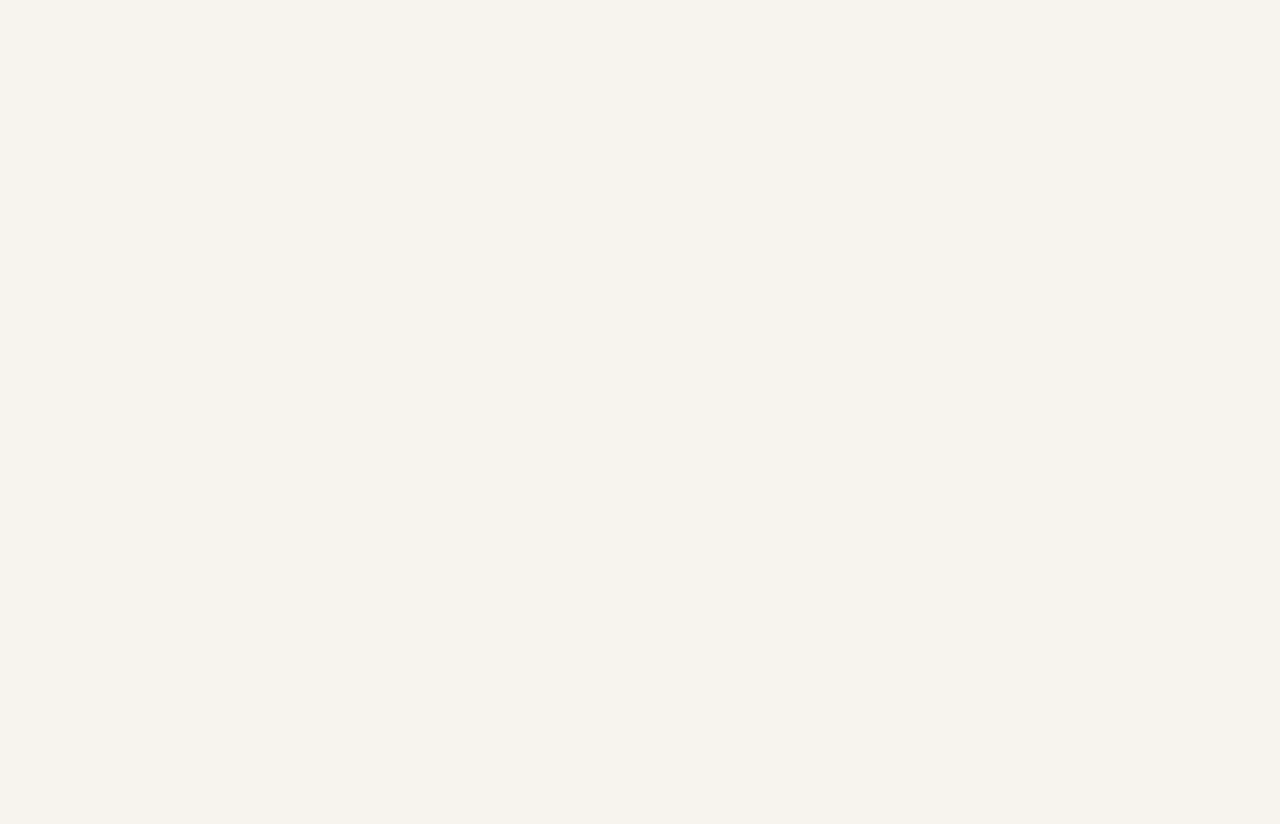
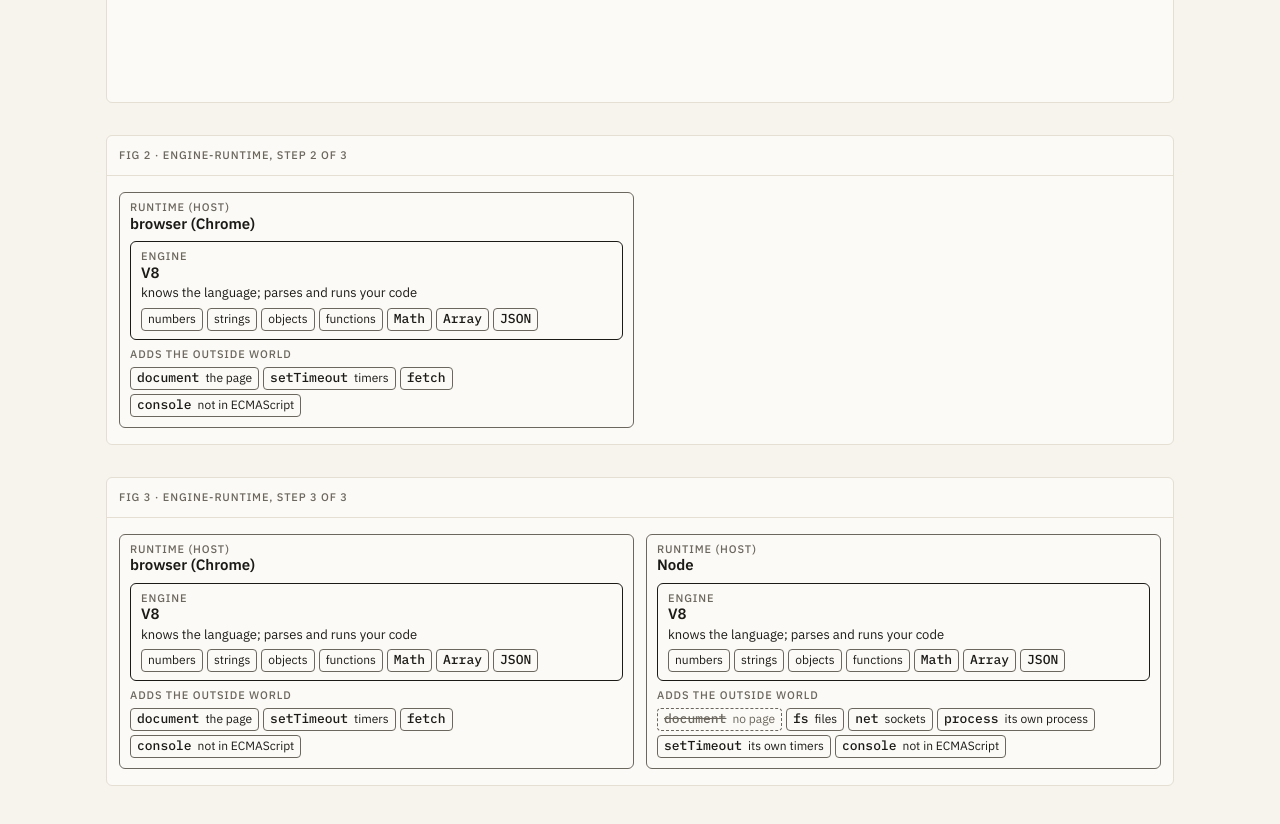
Before and after one commit to aduthekaddu/stepthrough, a Next.js app in the folder apps/web/: page /playground/figures in a window 1280 px wide. Shown: the part 6080-6904 px from the top of the page. Before the commit the page ends 5846 px from the top, so only its background shows below. Built offline with nearby package versions, Linux system fonts and the light colour scheme.

Commit message:
feat(web): engine-runtime figure for lesson 0.1

```diff
--- /dev/null
+++ b/apps/web/components/figures/diagrams/engine-runtime.tsx
@@ -0,0 +1,107 @@
+import { Reveal } from '../parts.tsx';
+import type { DiagramProps, DiagramSpec } from '../registry.ts';
+import css from './engine.module.css';
+
+/** A name in a list of parts: code (`fs`) or a plain word (numbers), with an optional gloss. */
+type Part = { name: string; code?: boolean; note?: string; absent?: boolean };
+
+const LANGUAGE: readonly Part[] = [
+  { name: 'numbers' },
+  { name: 'strings' },
+  { name: 'objects' },
+  { name: 'functions' },
+  { name: 'Math', code: true },
+  { name: 'Array', code: true },
+  { name: 'JSON', code: true },
+];
+
+const CONSOLE: Part = { name: 'console', code: true, note: 'not in ECMAScript' };
+
+type Runtime = { name: string; step: number; adds: readonly Part[] };
+
+const RUNTIMES: readonly Runtime[] = [
+  {
+    name: 'browser (Chrome)',
+    step: 1,
+    adds: [
+      { name: 'document', code: true, note: 'the page' },
+      { name: 'setTimeout', code: true, note: 'timers' },
+      { name: 'fetch', code: true },
+      CONSOLE,
+    ],
+  },
+  {
+    name: 'Node',
+    step: 2,
+    adds: [
+      { name: 'document', code: true, note: 'no page', absent: true },
+      { name: 'fs', code: true, note: 'files' },
+      { name: 'net', code: true, note: 'sockets' },
+      { name: 'process', code: true, note: 'its own process' },
+      { name: 'setTimeout', code: true, note: 'its own timers' },
+      CONSOLE,
+    ],
+  },
+];
+
+function Parts({ parts, label }: { parts: readonly Part[]; label: string }) {
+  return (
+    <ul className={css.chips} aria-label={label}>
+      {parts.map((p) => (
+        <li key={p.name} className={css.chip} data-absent={p.absent || undefined}>
+          {p.code ? <code>{p.name}</code> : p.name}
+          {p.note && <span>{p.note}</span>}
+        </li>
+      ))}
+    </ul>
+  );
+}
+
+function Engine() {
+  return (
+    <div className={css.engine}>
+      <p className={css.label}>engine</p>
+      <p className={css.title}>V8</p>
+      <p className={css.note}>knows the language; parses and runs your code</p>
+      <Parts parts={LANGUAGE} label="What V8 knows" />
+    </div>
+  );
+}
+
+/**
+ * The same engine inside two runtimes. A runtime's outline appears when its step arrives; on a
+ * phone Node replaces the browser in step 2, on a wide stage they stand side by side.
+ * Steps: 0 V8 alone with what the language has (numbers, strings, objects, functions, Math,
+ * Array, JSON); 1 a browser runtime around it adding document, setTimeout, fetch and console;
+ * 2 Node around the same engine adding fs, net, process, setTimeout and console, with no
+ * document. Facts: lesson 0.1 engine brief (MDN, ECMAScript, the WHATWG Console Standard).
+ */
+function Draw({ step }: DiagramProps) {
+  return (
+    <div className={css.runtimes}>
+      {RUNTIMES.map((r) => (
+        <div key={r.name} data-replaced={step > r.step || undefined}>
+          <Reveal show={r.step === 1 || step >= r.step}>
+            <section
+              className={css.runtime}
+              data-show={step >= r.step || undefined}
+              aria-label={step >= r.step ? `Runtime: ${r.name}` : 'Engine'}
+            >
+              <Reveal show={step >= r.step}>
+                <p className={css.label}>runtime (host)</p>
+                <p className={css.title}>{r.name}</p>
+              </Reveal>
+              <Engine />
+              <Reveal show={step >= r.step}>
+                <p className={css.label}>adds the outside world</p>
+                <Parts parts={r.adds} label={`What ${r.name} adds`} />
+              </Reveal>
+            </section>
+          </Reveal>
+        </div>
+      ))}
+    </div>
+  );
+}
+
+export const EngineRuntime: DiagramSpec = { steps: 3, Component: Draw };
--- a/apps/web/components/figures/diagrams/engine.module.css
+++ b/apps/web/components/figures/diagrams/engine.module.css
@@ -189,16 +189,38 @@
   }
 }
 
-/* engine-runtime */
+/* engine-runtime: on a phone both runtimes share one cell and Node takes the browser's place,
+   so the figure stays one screen tall; on a wide stage they sit side by side. */
 
 .runtimes {
   display: grid;
   gap: 12px;
 }
 
+.runtimes > * {
+  grid-area: 1 / 1;
+}
+
+.runtimes > [data-replaced] {
+  opacity: 0;
+  visibility: hidden;
+  transition:
+    opacity 120ms var(--ease),
+    visibility 0s linear 120ms;
+}
+
 @container (width >= 520px) {
   .runtimes {
     grid-template-columns: repeat(2, minmax(0, 1fr));
+  }
+
+  .runtimes > * {
+    grid-area: auto;
+  }
+
+  .runtimes > [data-replaced] {
+    opacity: 1;
+    visibility: visible;
   }
 }
 
--- a/apps/web/components/figures/registry.ts
+++ b/apps/web/components/figures/registry.ts
@@ -1,5 +1,6 @@
 import type { ComponentType } from 'react';
 import { CompileVsInterpret } from './diagrams/compile-vs-interpret.tsx';
+import { EngineRuntime } from './diagrams/engine-runtime.tsx';
 import { MachineCode } from './diagrams/machine-code.tsx';
 import { MemoryBytes } from './diagrams/memory-bytes.tsx';
 import { TextVsChip } from './diagrams/text-vs-chip.tsx';
@@ -19,6 +20,7 @@ export const DIAGRAMS = {
   'machine-code': MachineCode,
   'memory-bytes': MemoryBytes,
   'compile-vs-interpret': CompileVsInterpret,
+  'engine-runtime': EngineRuntime,
 } satisfies Record<string, DiagramSpec>;
 
 export type DiagramName = keyof typeof DIAGRAMS;
```
